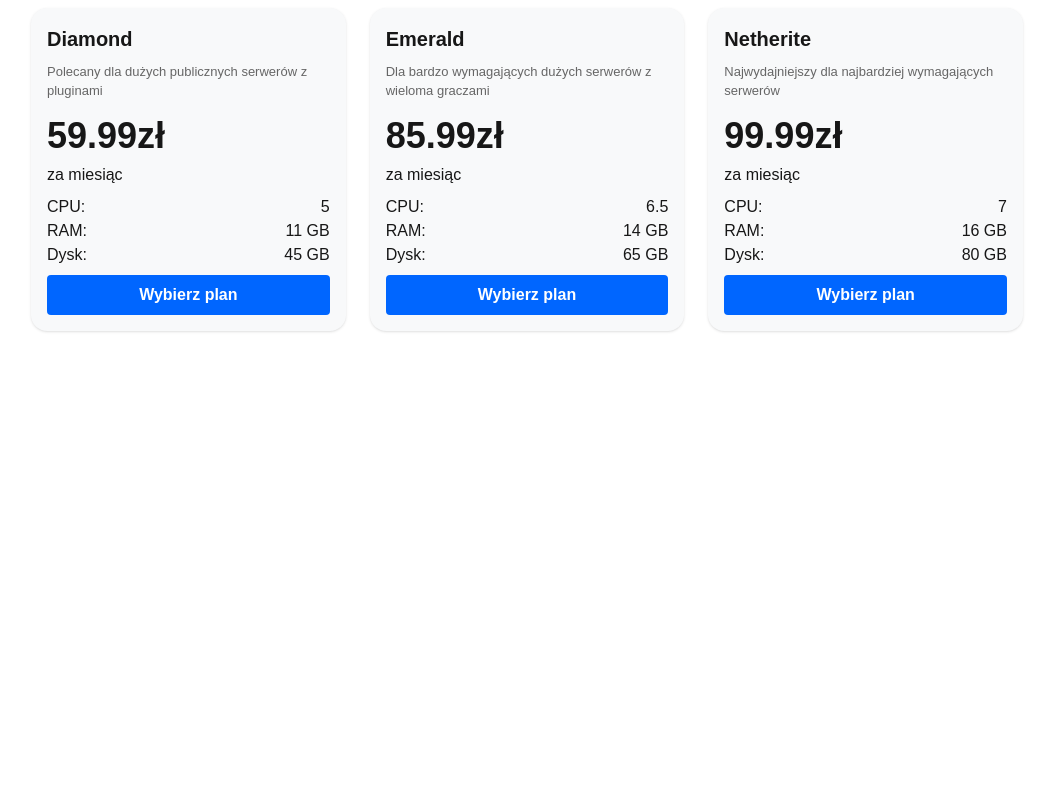
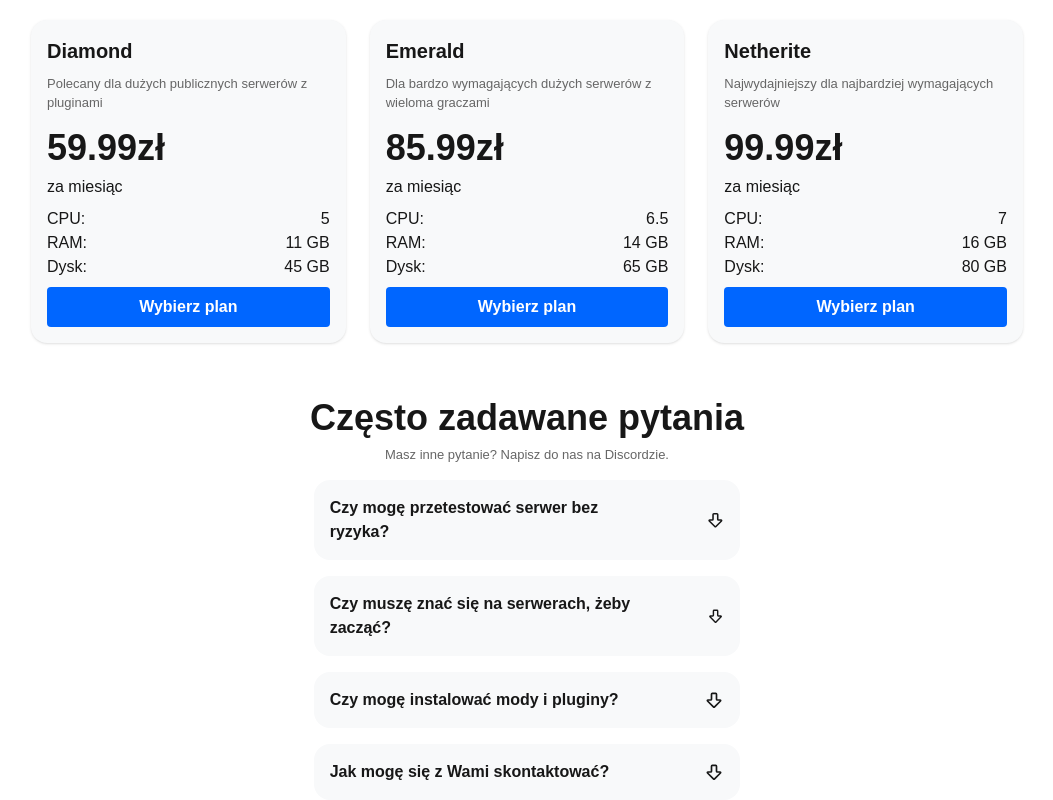
Before and after one commit to alvvik/hosting-page, a Next.js app: page / in a window 1280 px wide. Shown: the part 2060-2860 px from the top of the page, without its empty margins (113-1166 px from the left). Before the commit the page ends 2439 px from the top, so only its background shows below. Built offline with nearby package versions, Linux system fonts and the light colour scheme.

Commit message:
added faq

```diff
--- a/src/app/components/Sections/Pricing/Pricing.tsx
+++ b/src/app/components/Sections/Pricing/Pricing.tsx
@@ -19,7 +19,7 @@ const offers: OfferProp[] = [
     price: 19.99,
     cpu: 2,
     ram: 4,
-    disk: 10
+    disk: 10,
   },
   {
     id: 2,
@@ -29,16 +29,17 @@ const offers: OfferProp[] = [
     price: 29.99,
     cpu: 3,
     ram: 6,
-    disk: 20
+    disk: 20,
   },
   {
     id: 3,
     name: "Obsidian",
-    description: "Doskonały dla bardzo dużych modpacków jak ATM10 lub Better Minecraft",
+    description:
+      "Doskonały dla bardzo dużych modpacków jak ATM10 lub Better Minecraft",
     price: 47.99,
     cpu: 4,
     ram: 9,
-    disk: 35
+    disk: 35,
   },
   {
     id: 4,
@@ -47,7 +48,7 @@ const offers: OfferProp[] = [
     price: 59.99,
     cpu: 5,
     ram: 11,
-    disk: 45
+    disk: 45,
   },
   {
     id: 5,
@@ -56,7 +57,7 @@ const offers: OfferProp[] = [
     price: 85.99,
     cpu: 6.5,
     ram: 14,
-    disk: 65
+    disk: 65,
   },
   {
     id: 6,
@@ -65,15 +66,16 @@ const offers: OfferProp[] = [
     price: 99.99,
     cpu: 7,
     ram: 16,
-    disk: 80
-  }
+    disk: 80,
+  },
 ];
-export default function Pricing(){
+export default function Pricing() {
   return (
     <section className="flex flex-col items-center justify-center gap-4 px-0 py-8 ">
-      <h3 className="text-fluid-h3 font-semibold">Nasza oferta</h3>
+      <h2 className="text-fluid-h2 font-semibold">Nasza oferta</h2>
       <p className="text-fluid-small text-text-muted text-center">
-        Wybierz plan, który najlepiej odpowiada Twoim potrzebom i ciesz się pełną kontrolą nad swoim serwerem.
+        Wybierz plan, który najlepiej odpowiada Twoim potrzebom i ciesz się
+        pełną kontrolą nad swoim serwerem.
       </p>
       <div className="grid gap-4 p-4 md:grid-cols-3 md:gap-6 md:max-w-5xl md:mx-auto md:items-start">
         {offers.map((offer) => (
@@ -83,11 +85,18 @@ export default function Pricing(){
                 Często wybierane
               </p>
             )}
-          <div className={`bg-surface flex flex-col gap-2 p-4 rounded-2xl shadow ${offer.isPopular ? 'ring-2 ring-cta' : ''}`}>
-            <p className="font-bold text-fluid-lead" >{offer.name}</p>
-            <p className="text-fluid-small text-text-muted">{offer.description}</p>
+            <div
+              className={`bg-surface flex flex-col gap-2 p-4 rounded-2xl shadow ${offer.isPopular ? "ring-2 ring-cta" : ""}`}
+            >
+              <p className="font-bold text-fluid-lead">{offer.name}</p>
+              <p className="text-fluid-small text-text-muted">
+                {offer.description}
+              </p>
               <p>
-              <span className="font-bold text-fluid-h2">{offer.price.toFixed(2)}zł</span> <br /> za miesiąc
+                <span className="font-bold text-fluid-h2">
+                  {offer.price.toFixed(2)}zł
+                </span>{" "}
+                <br /> za miesiąc
               </p>
               <div>
                 <div className="flex justify-between">
@@ -103,10 +112,9 @@ export default function Pricing(){
                   <p>{offer.disk} GB</p>
                 </div>
               </div>
-            <ButtonCustom>
-              Wybierz plan
-            </ButtonCustom>
-          </div></div>
+              <ButtonCustom>Wybierz plan</ButtonCustom>
+            </div>
+          </div>
         ))}
       </div>
     </section>
--- /dev/null
+++ b/src/app/components/Sections/faq/Faq.tsx
@@ -0,0 +1,58 @@
+import {
+  Disclosure,
+  DisclosureButton,
+  DisclosurePanel,
+} from "@headlessui/react";
+import { ArrowBigDown } from "lucide-react";
+interface FaqProps {
+  question: string;
+  answer: string;
+}
+
+const faqData: FaqProps[] = [
+  {
+    question: "Czy mogę przetestować serwer bez ryzyka?",
+    answer:
+      "Tak. Oferujemy gwarancję pełnego zwrotu pieniędzy w ciągu 24 godzin od zakupu (z wyłączeniem płatności PaySafeCard). Jeśli coś będzie nie tak, po prostu napisz do nas.",
+  },
+  {
+    question: "Czy muszę znać się na serwerach, żeby zacząć?",
+    answer:
+      "Nie. Panel jest zaprojektowany tak, aby pierwsze uruchomienie serwera było możliwe w kilka chwil, nawet jeśli nigdy wcześniej tego nie robiłeś. W razie problemów możesz liczyć na pomoc na Discordzie.",
+  },
+  {
+    question: "Czy mogę instalować mody i pluginy?",
+    answer:
+      "Tak. Nie narzucamy limitu na liczbę pluginów i wspieramy serwery z modami. Możesz skorzystać z automatycznego instalatora modpacków lub wgrać własne pliki.",
+  },
+  {
+    question: "Jak mogę się z Wami skontaktować?",
+    answer:
+      "Najłatwiej przez nasz serwer Discord – link znajdziesz w kilku miejscach na stronie oraz w panelu. Tam najszybciej uzyskasz pomoc i odpowiedzi na pytania.",
+  },
+];
+export default function Faq() {
+  return (
+    <section className="flex flex-col gap-4 justify-center items-center">
+      <div>
+        <h2 className="text-fluid-h2 font-bold">Często zadawane pytania</h2>
+        <p className="text-fluid-small text-text-muted text-center">
+          Masz inne pytanie? Napisz do nas na Discordzie.
+        </p>
+      </div>
+      {faqData.map((faq, index) => (
+        <Disclosure
+          key={index}
+          as="div"
+          className="bg-surface flex flex-col gap-2 p-2 rounded-2xl w-2/3 lg:w-1/3"
+        >
+          <DisclosureButton className="group flex items-center justify-between p-2 gap-16 font-semibold">
+            <p className="text-left">{faq.question}</p>
+            <ArrowBigDown className="w-5 group-data-open:rotate-180" />
+          </DisclosureButton>
+          <DisclosurePanel className="p-2">{faq.answer}</DisclosurePanel>
+        </Disclosure>
+      ))}
+    </section>
+  );
+}
--- a/src/app/page.tsx
+++ b/src/app/page.tsx
@@ -1,8 +1,10 @@
 import Hero from "./components/Hero/Hero";
 import Description from "./components/Sections/Description/Description";
+import Faq from "./components/Sections/faq/Faq";
 import Functions from "./components/Sections/Functions/Functions";
 import HowItWork from "./components/Sections/HowItWork/HowItWork";
 import Pricing from "./components/Sections/Pricing/Pricing";
+
 export default function Home() {
   return (
     <main className="">
@@ -12,7 +14,8 @@ export default function Home() {
       <Description />
       <Functions />
       <HowItWork />
-      <Pricing/>
+      <Pricing />
+      <Faq />
     </main>
   );
 }
```
Also changed, not shown: 1 other file (tests, documents, lock files or other folders). Lines whose indentation alone changed are shown as unchanged.
